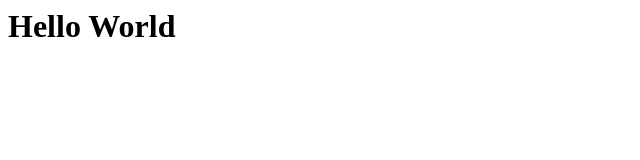
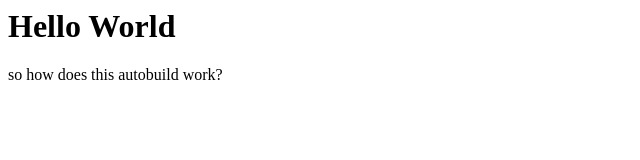
Before and after one commit to chrislewis-web/netlify-link, a plain HTML site: page index.html in a window 1280 px wide. Shown: the whole page, without its empty margins (0-640 px from the left). Drawn offline with Linux system fonts and the light colour scheme.

Commit message:
small change

```diff
--- a/index.html
+++ b/index.html
@@ -1,6 +1,7 @@
 <html>
 <body>
 <h1>Hello World</h1>
+<p>so how does this autobuild work?</p>
 </body>
 
 </html>
```
